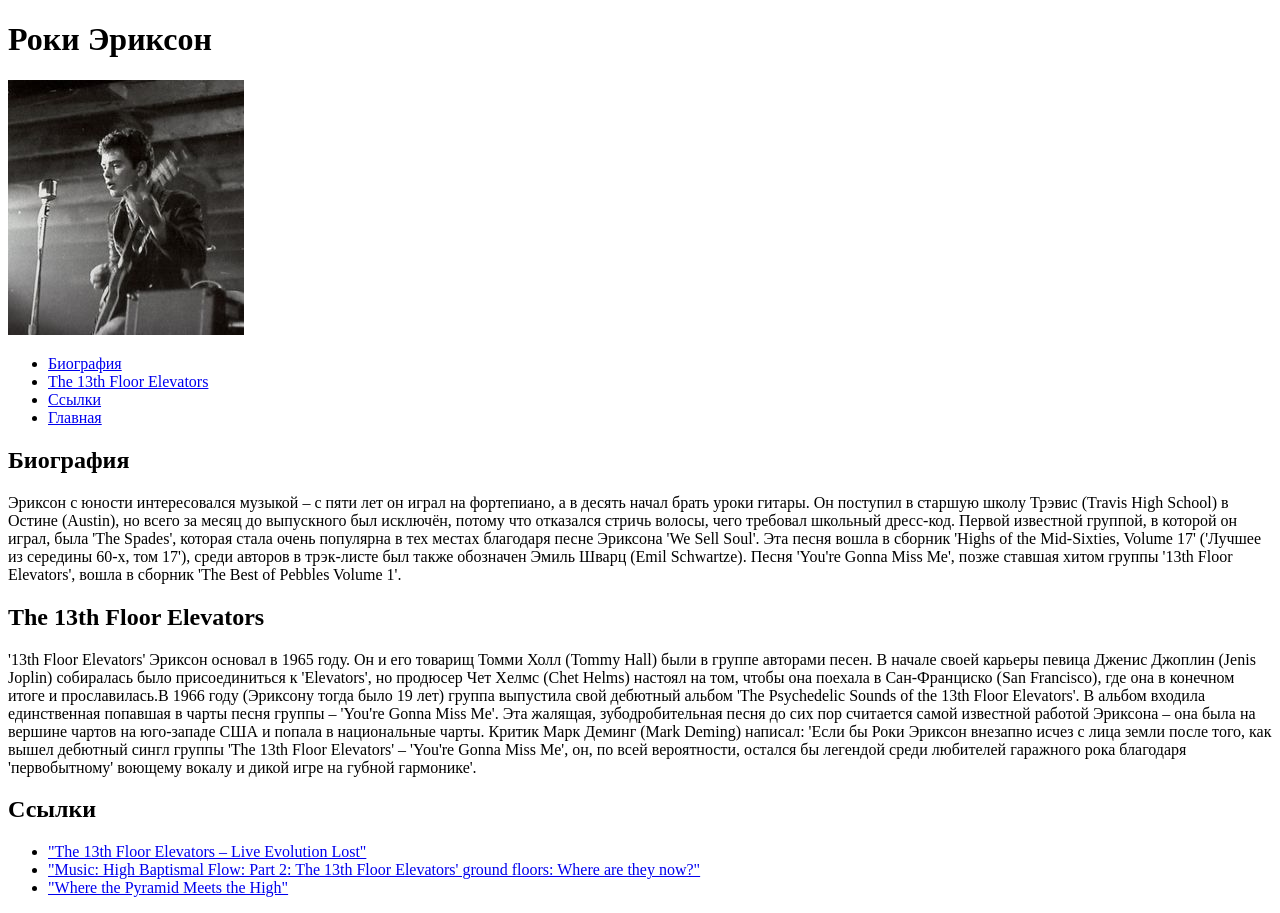
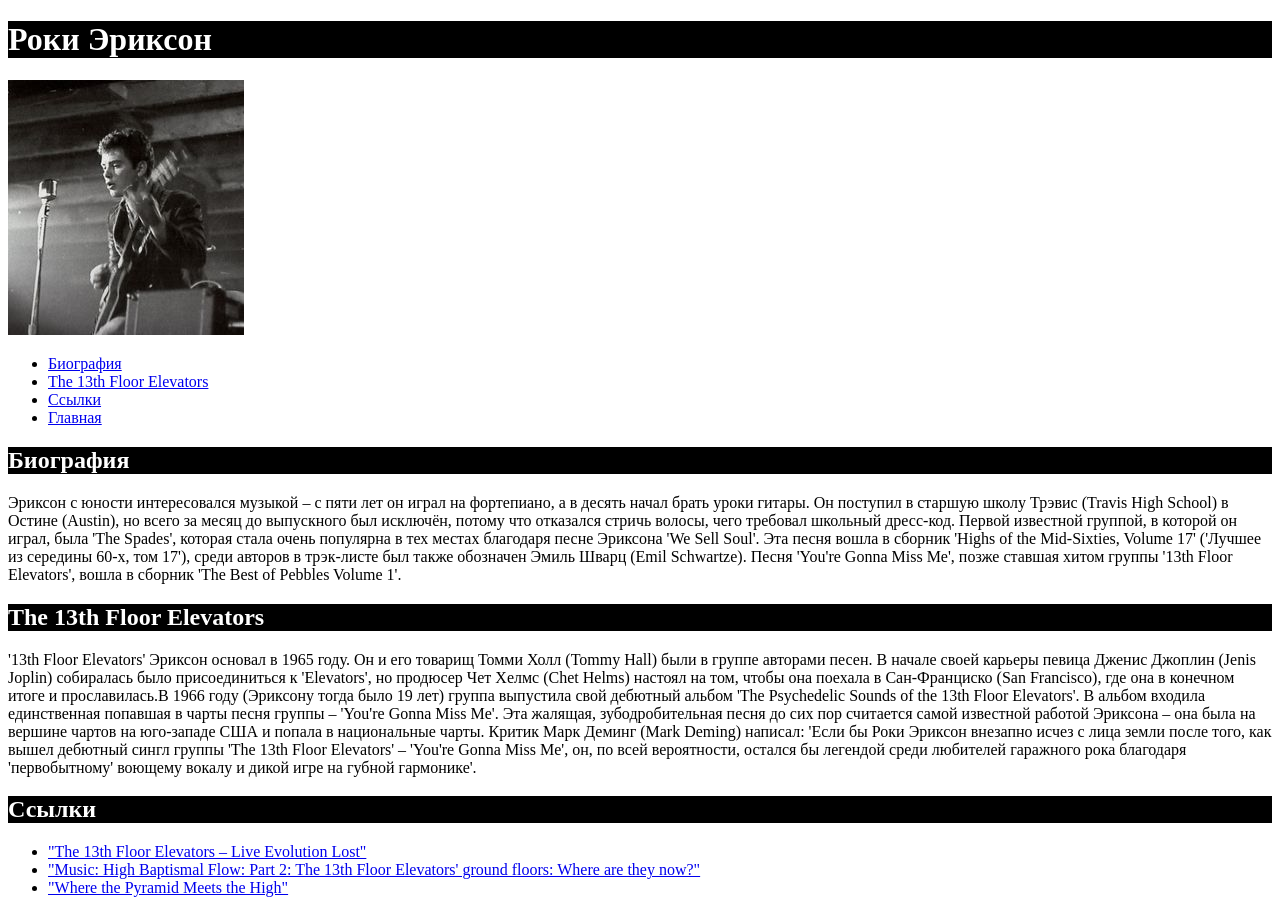
Before and after one commit to romachkhat/MCS_WebDev, a plain HTML site: page favorite_musician/index.html in a window 1280 px wide. Drawn offline with Linux system fonts and the light colour scheme.

Commit message:
Favorite Musician header style update

```diff
--- a/favorite_musician/css/style.css
+++ b/favorite_musician/css/style.css
@@ -0,0 +1,9 @@
+h1 {
+	color: white;
+	background: black;
+}
+
+h2 {
+	color: white;
+	background: black;
+}
--- a/favorite_musician/index.html
+++ b/favorite_musician/index.html
@@ -1,10 +1,11 @@
 <!DOCTYPE html>
 <html lang="ru">
 <head>
-	<title>Любимый музыкант</title>
+	<title>Роки Эриксон</title>
 	<meta charset="utf-8">
-	<meta description="boilerplate">
-	<meta keywords="boilerplate, test">
+	<meta description="Роки Эриксон">
+	<meta keywords="Роки Эриксон, The 13th Floor Elevators">
+	<link rel="stylesheet" href="css/style.css">
 </head>
 <body>
 	<div class="page">
```
